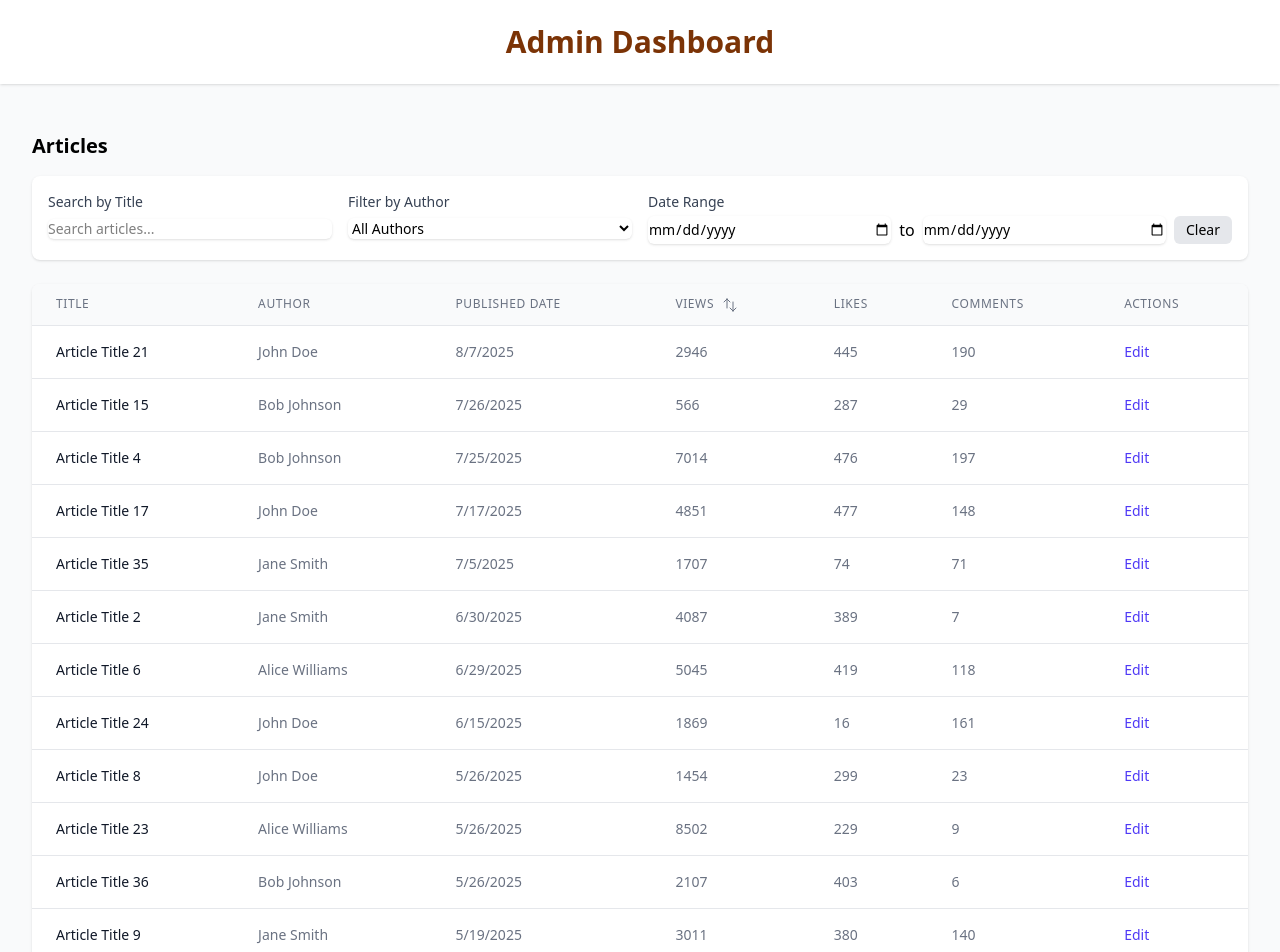
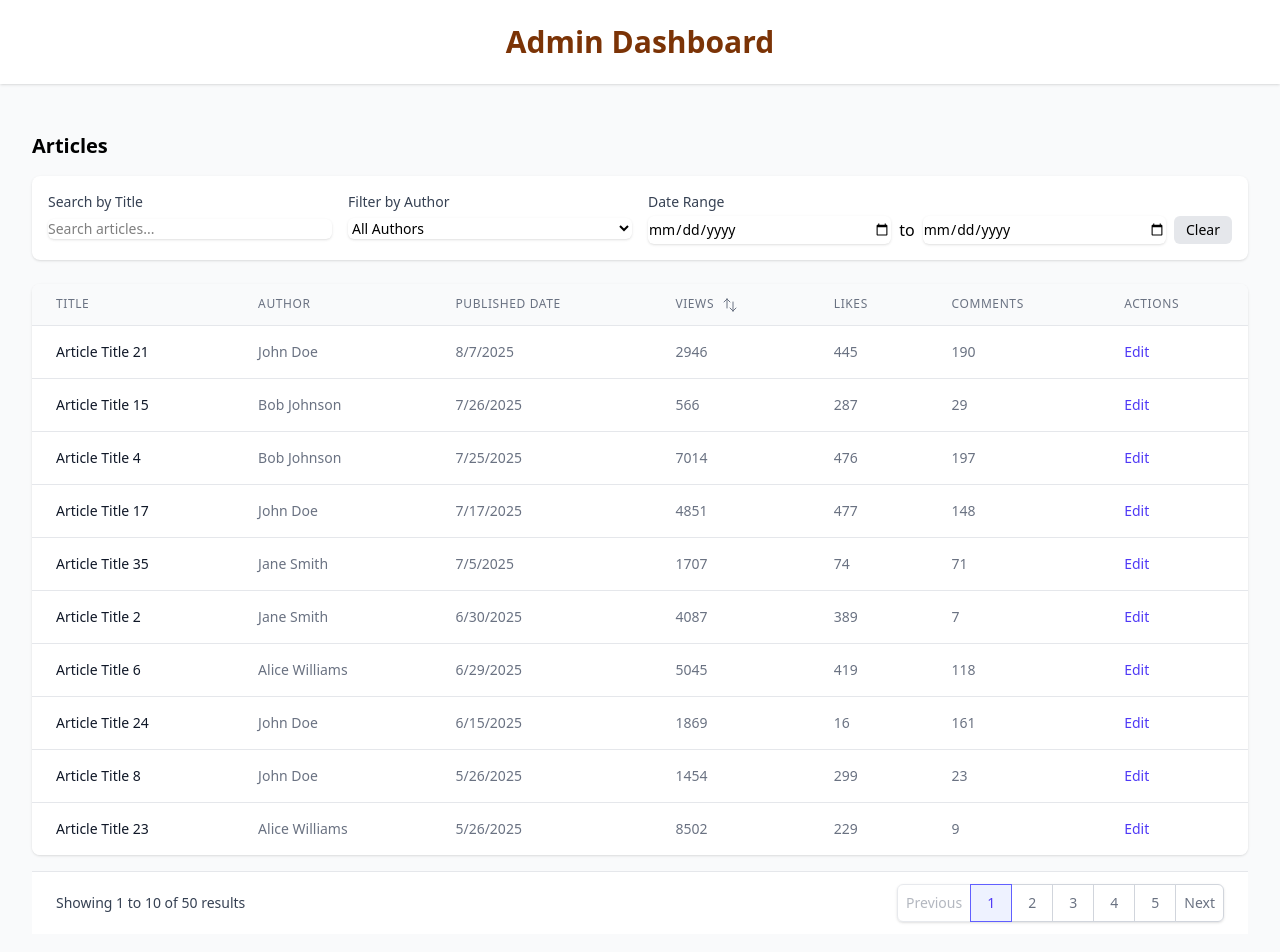
Before and after one commit to shahidmonowarr/admin-dashboard-task, a React (Vite) app: page / in a window 1280 px wide. Shown: the top 952 px of the page. Built offline with nearby package versions, Linux system fonts and the light colour scheme.

Commit message:
feat: implement pagination for articles in DashboardPage

```diff
--- a/src/pages/DashboardPage.tsx
+++ b/src/pages/DashboardPage.tsx
@@ -17,6 +17,8 @@ export const DashboardPage = () => {
   const [searchQuery, setSearchQuery] = useState("");
   const [sortField, setSortField] = useState<SortField>("publishedDate");
   const [sortDirection, setSortDirection] = useState<SortOrder>("desc");
+  const [currentPage, setCurrentPage] = useState(1);
+  const [itemsPerPage] = useState(10);
 
   // Get unique authors
   const authors = useMemo(() => {
@@ -82,6 +84,18 @@ export const DashboardPage = () => {
       <ArrowDownIcon className="h-4 w-4 inline ml-1" />
     );
   };
+
+  // Calculate paginated data
+  const paginatedArticles = useMemo(() => {
+    const startIndex = (currentPage - 1) * itemsPerPage;
+    return filteredAndSortedArticles.slice(
+      startIndex,
+      startIndex + itemsPerPage
+    );
+  }, [filteredAndSortedArticles, currentPage, itemsPerPage]);
+
+  // Calculate total pages
+  const totalPages = Math.ceil(filteredAndSortedArticles.length / itemsPerPage);
 
   return (
     <div>
@@ -199,7 +213,7 @@ export const DashboardPage = () => {
             </tr>
           </thead>
           <tbody className="bg-white divide-y divide-gray-200">
-            {filteredAndSortedArticles.map((article) => (
+            {paginatedArticles.map((article) => (
               <tr key={article.id}>
                 <td className="px-6 py-4 whitespace-nowrap text-sm font-medium text-gray-900">
                   {article.title}
@@ -229,6 +243,71 @@ export const DashboardPage = () => {
           </tbody>
         </table>
       </div>
+
+      {/* Pagination */}
+      {totalPages > 1 && (
+        <div className="flex items-center justify-between mt-4 px-4 py-3 bg-white border-t border-gray-200 sm:px-6">
+          <div className="hidden sm:flex-1 sm:flex sm:items-center sm:justify-between">
+            <div>
+              <p className="text-sm text-gray-700">
+                Showing{" "}
+                <span className="font-medium">
+                  {(currentPage - 1) * itemsPerPage + 1}
+                </span>{" "}
+                to{" "}
+                <span className="font-medium">
+                  {Math.min(
+                    currentPage * itemsPerPage,
+                    filteredAndSortedArticles.length
+                  )}
+                </span>{" "}
+                of{" "}
+                <span className="font-medium">
+                  {filteredAndSortedArticles.length}
+                </span>{" "}
+                results
+              </p>
+            </div>
+            <div>
+              <nav className="relative z-0 inline-flex rounded-md shadow-sm -space-x-px">
+                <button
+                  onClick={() =>
+                    setCurrentPage((prev) => Math.max(prev - 1, 1))
+                  }
+                  disabled={currentPage === 1}
+                  className="relative inline-flex items-center px-2 py-2 rounded-l-md border border-gray-300 bg-white text-sm font-medium text-gray-500 hover:bg-gray-50 disabled:opacity-50"
+                >
+                  Previous
+                </button>
+                {Array.from({ length: totalPages }, (_, i) => i + 1).map(
+                  (page) => (
+                    <button
+                      key={page}
+                      onClick={() => setCurrentPage(page)}
+                      className={`relative inline-flex items-center px-4 py-2 border text-sm font-medium ${
+                        currentPage === page
+                          ? "z-10 bg-indigo-50 border-indigo-500 text-indigo-600"
+                          : "bg-white border-gray-300 text-gray-500 hover:bg-gray-50"
+                      }`}
+                    >
+                      {page}
+                    </button>
+                  )
+                )}
+                <button
+                  onClick={() =>
+                    setCurrentPage((prev) => Math.min(prev + 1, totalPages))
+                  }
+                  disabled={currentPage === totalPages}
+                  className="relative inline-flex items-center px-2 py-2 rounded-r-md border border-gray-300 bg-white text-sm font-medium text-gray-500 hover:bg-gray-50 disabled:opacity-50"
+                >
+                  Next
+                </button>
+              </nav>
+            </div>
+          </div>
+        </div>
+      )}
     </div>
   );
 };
```
